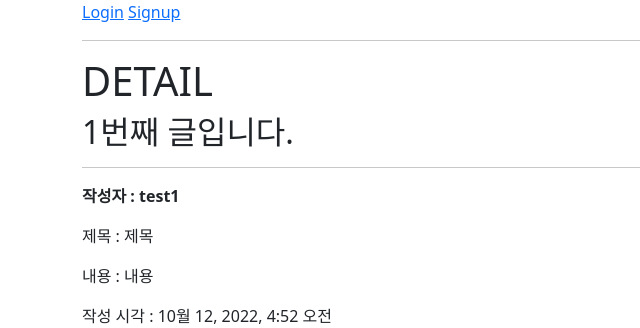
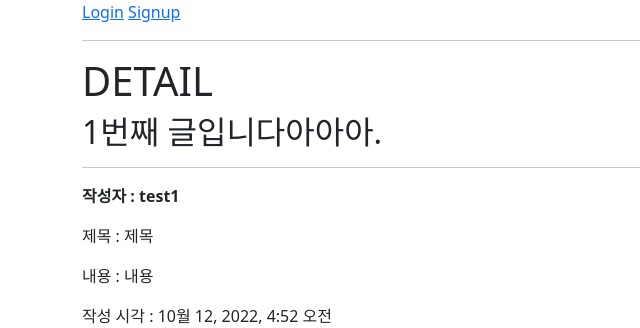
Before and after one commit to gumi8-ed/pr_test, a Django app: page /articles/1/ in a window 1280 px wide. Shown: the top 328 px of the page, without its empty margins (0-640 px from the left). Run offline with Django 3.2, Linux system fonts and the light colour scheme; data comes from the database, SQL or seed files in the repository.

Commit message:
이게 맞나...?

```diff
--- a/articles/templates/articles/detail.html
+++ b/articles/templates/articles/detail.html
@@ -2,7 +2,7 @@
 
 {% block content %}
   <h1>DETAIL</h1>
-  <h2>{{ article.pk }}번째 글입니다.</h2>
+  <h2>{{ article.pk }}번째 글입니다아아아.</h2>
   <hr>
   <p><b>작성자 : {{ article.user }}</b></p>
   <p>제목 : {{ article.title }}</p>
```
